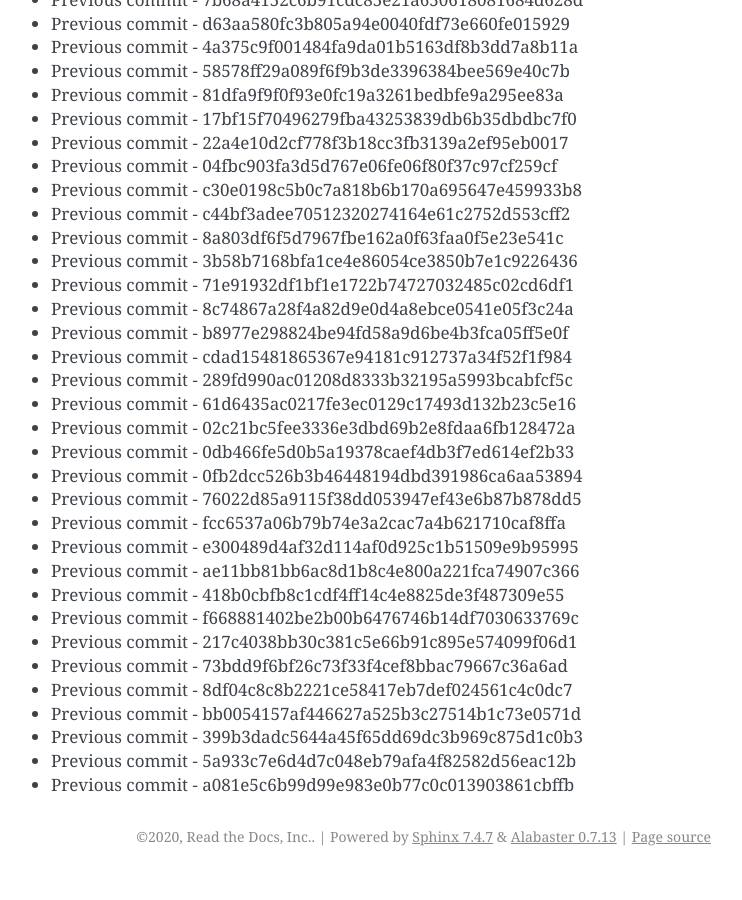
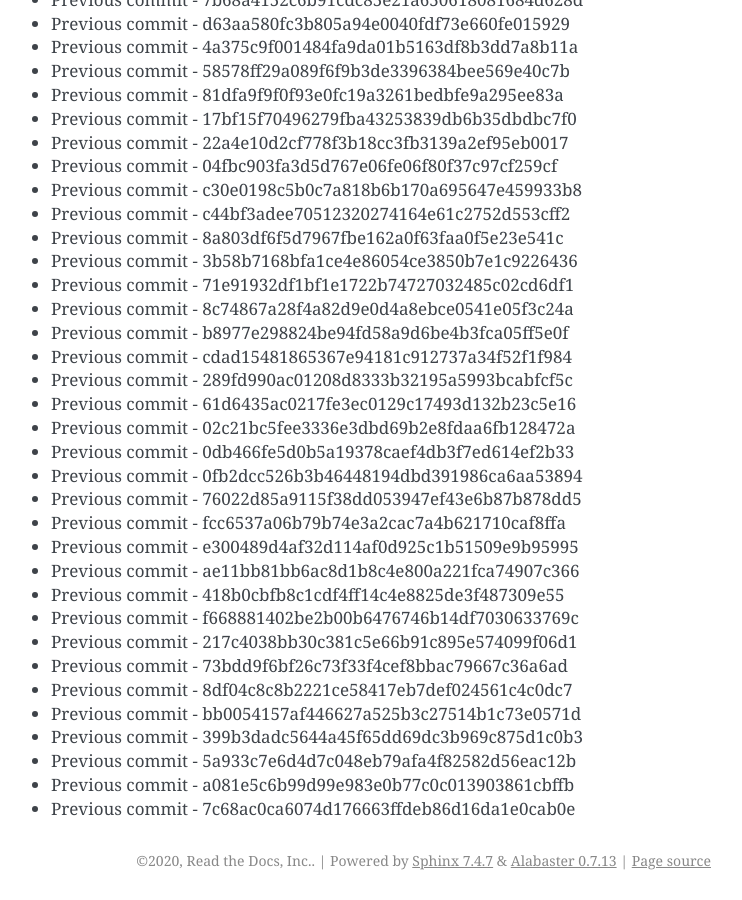
Before and after one commit to readthedocs/rtd-git-stresstest, a Sphinx documentation site: the page built from docs/updates.rst, in a window 1280 px wide and 900 px high, scrolled down 9889 px. Shown: the whole window, without its empty margins (399-1141 px from the left). Built offline with Sphinx 7.4.7, drawn with Linux system fonts in a browser that asks for light colours; before the commit the page ends 10765 px from its top, so only the background shows below that.

Commit message:
Generating commit from previous: 7c68ac0ca6074d176663ffdeb86d16da1e0cab0e

```diff
--- a/docs/updates.rst
+++ b/docs/updates.rst
@@ -447,3 +447,4 @@ It can be tested for any performance characteristics.
 * Previous commit - 399b3dadc5644a45f65dd69dc3b969c875d1c0b3
 * Previous commit - 5a933c7e6d4d7c048eb79afa4f82582d56eac12b
 * Previous commit - a081e5c6b99d99e983e0b77c0c013903861cbffb
+* Previous commit - 7c68ac0ca6074d176663ffdeb86d16da1e0cab0e
```
